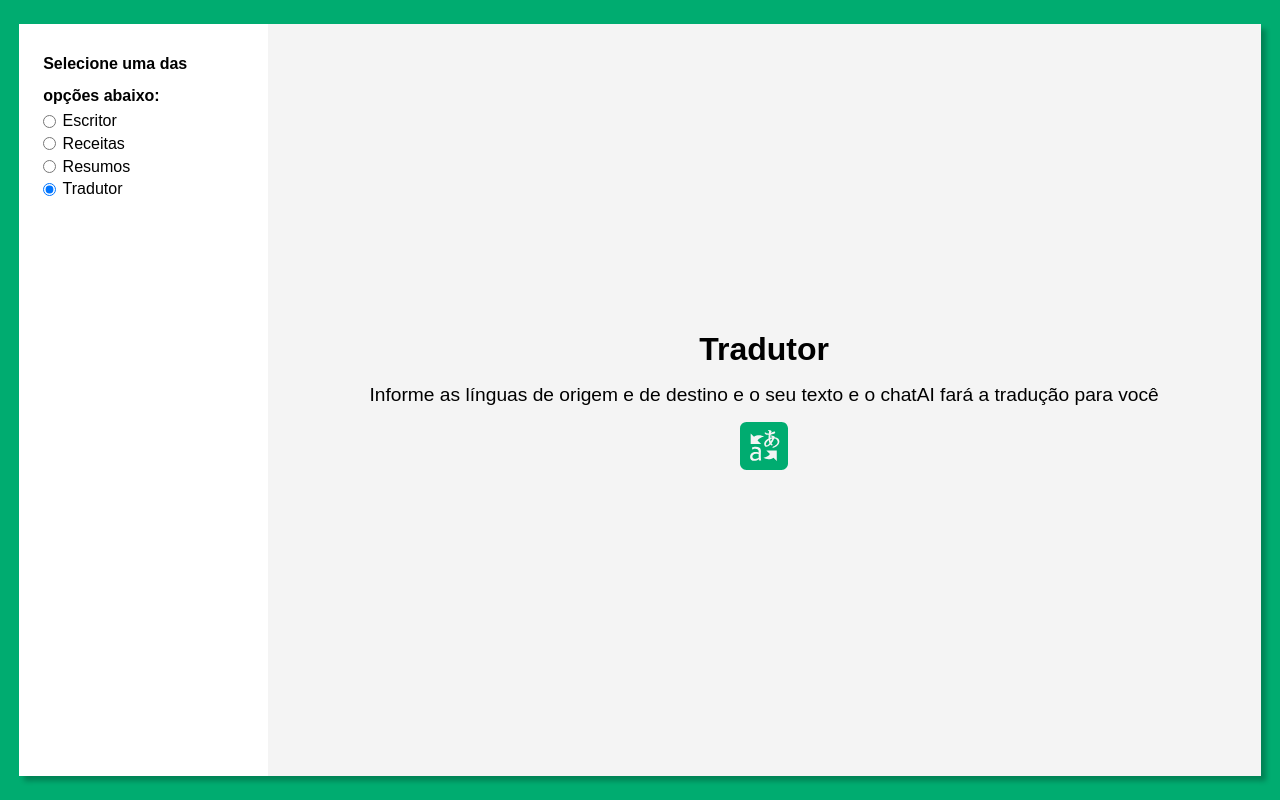
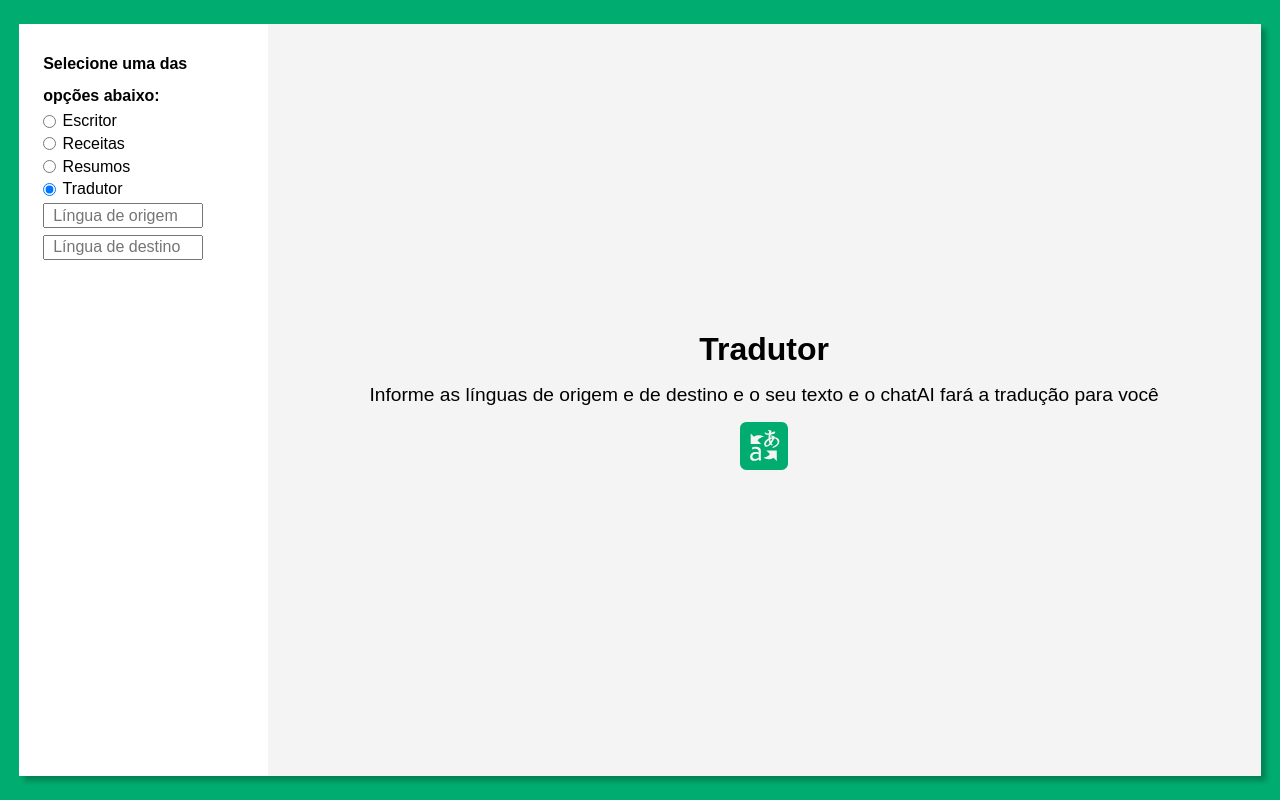
Before and after one commit to francinehahn/gpt-api-frontend, a Next.js app: page / in a window 1280 px wide. Both pictures are taken after a click on the radio button "Tradutor". Built offline with nearby package versions, Linux system fonts and the light colour scheme; a web font is replaced by a local one.

Commit message:
feat: I added 2 text inputs that appear when the user selects the radio input translator

```diff
--- a/src/pages/index.tsx
+++ b/src/pages/index.tsx
@@ -69,22 +69,30 @@ export default function Home() {
           <aside>
             <h2>Selecione uma das opções abaixo:</h2>
             <form>
-              <div>
+              <span>
                 <input type="radio" name="option" id="writer" value="writer" onChange={handleRadioInputChange}/>
                 <label htmlFor="writer">Escritor</label>
-              </div>
-              <div>
+              </span>
+              <span>
                 <input type="radio" name="option" id="recipe" value="recipe" onChange={handleRadioInputChange}/>
                 <label htmlFor="recipe">Receitas</label>
-              </div>
-              <div>
+              </span>
+              <span>
                 <input type="radio" name="option" id="summary" value="summary" onChange={handleRadioInputChange}/>
                 <label htmlFor="summary">Resumos</label>
-              </div>
-              <div>
+              </span>
+              <span>
                 <input type="radio" name="option" id="translator" value="translator" onChange={handleRadioInputChange}/>
                 <label htmlFor="translator">Tradutor</label>
-              </div>
+              </span>
+              {
+                radioForm === "translator" && (
+                  <div className={styles.languages}>
+                    <input type="text" placeholder="Língua de origem"/>
+                    <input type="text" placeholder="Língua de destino"/>
+                  </div>
+                )
+              }
             </form>
           </aside>
 
--- a/src/styles/Home.module.scss
+++ b/src/styles/Home.module.scss
@@ -32,11 +32,27 @@
       flex-direction: column;
       gap: .3rem;
 
-      div {
+      span {
         display: flex;
         align-items: center;
         gap: .4rem;
       }
+    }
+  }
+
+  .languages {
+    display: flex;
+    flex-direction: column;
+    align-items: flex-start;
+    gap: .4rem;
+
+    input {
+      width: 80%;
+      font-size: 1rem;
+      padding: .1rem .5rem;
+    }
+    input:focus {
+      outline: none;
     }
   }
 
```
